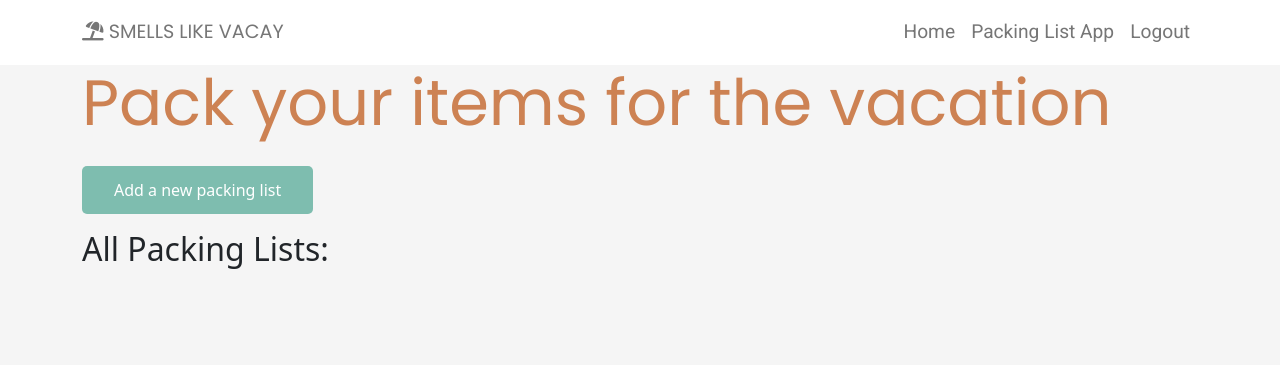
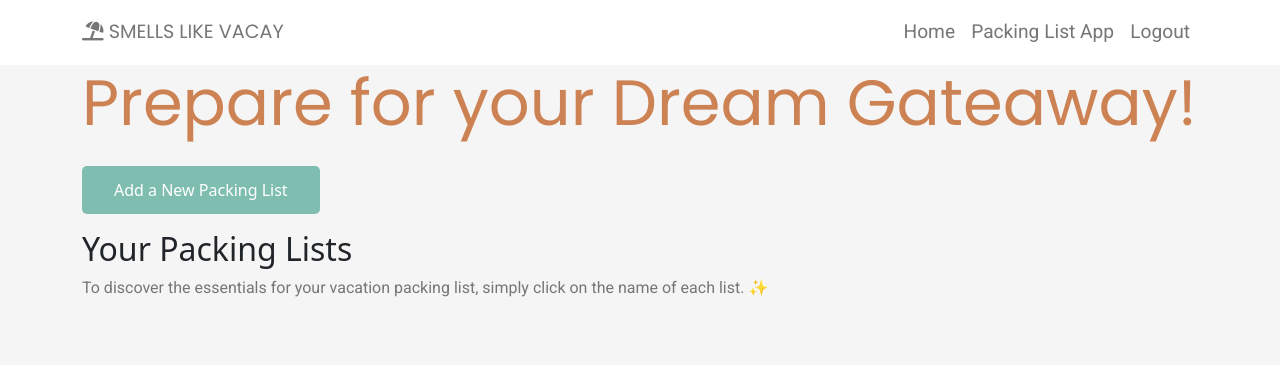
Before and after one commit to TeodoraAlina/start-packing, a Django app: page /packing_list in a window 1280 px wide. Shown: the top 365 px of the page. Run offline with Django 4.2, Linux system fonts and the light colour scheme; the visitor is signed in with stand-in values (Sample User, id 1); data that the repository does not hold is empty; some libraries are stand-ins or nearby versions.

Commit message:
Enhance UX by updating paragraph text in index.html and packinglist.html

```diff
--- a/templates/index.html
+++ b/templates/index.html
@@ -4,8 +4,9 @@
 <main class="container-fluid text-center">
     <div class="text-container">
         <h1 class="display-3 mb-4">Start Packing...</h1>
-        <p class="lead">We are going on a VACATION!</p>
-        <p class="mb-4">Click on the "Packing List App" link in the navigation above to create your packing lists.</p>
+        <p class="lead">We are going on a ✨VACATION✨</p>
+        <p class="mb-4">Welcome to the Packing List App that saves you time and helps you stay a little bit more
+            organized!🌴✈️</p>
         <a href="{% url 'get_packing_list' %}" class="btn btn-primary btn-lg">Start your packing lists</a>
     </div>
 </main>
--- a/templates/packinglist/packinglist.html
+++ b/templates/packinglist/packinglist.html
@@ -4,22 +4,27 @@
 
 <body style="background-image: none;">
     <main class="container">
-        <h1 class="display-3 mb-4">Pack your items for the vacation</h1>
-        <a href="{% url 'add_packing_list' %}" class="btn btn-primary mb-3">Add a new packing list</a>
-        <h2>All Packing Lists:</h2>
+        <h1 class="display-3 mb-4">Prepare for your Dream Gateaway!</h1>
+        <a href="{% url 'add_packing_list' %}" class="btn btn-primary mb-3">Add a New Packing List</a>
+        <h2>Your Packing Lists</h2>
+        <p>To discover the essentials for your vacation packing list, simply click on the name of each list. ✨</p>
         <ol>
+            <div class="list-container">
                 {% for packinglist in packinglists %}
                 <li class="list-item">
                     <div class="list-title">
                         <h3>
-                        <button class="btn btn-toggle-list" onclick="toggleList(this)">
+                            <a href="#" class="list-toggle" onclick="toggleList(this)">
                                 {{ packinglist.title }}
-                        </button>
+                            </a>
                             <a href="{% url 'edit_packing_list' packinglist.id %}" class="btn btn-secondary btn-sm">Edit
                                 List</a>
                             <a href="#"
                                 onclick="confirmDelete('{{ packinglist.title }}', '{{ packinglist.id }}', 'packinglist')"
                                 class="btn btn-danger btn-sm">Delete List</a>
+                            <a href="{% url 'add_task' %}?packing_list_id={{ packinglist.id }}"
+                                class="btn btn-success btn-sm">Add
+                                Task</a>
                         </h3>
                     </div>
                     <ul class="task-list">
@@ -35,11 +40,10 @@
                         </li>
                         {% endfor %}
                     </ul>
-                <a href="{% url 'add_task' %}?packing_list_id={{ packinglist.id }}" class="btn btn-success btn-sm">Add
-                    Task</a>
                 </li>
                 {% endfor %}
         </ol>
+        </div>
     </main>
 </body>
 {% endblock %}
```
Lines whose indentation alone changed are shown as unchanged.
